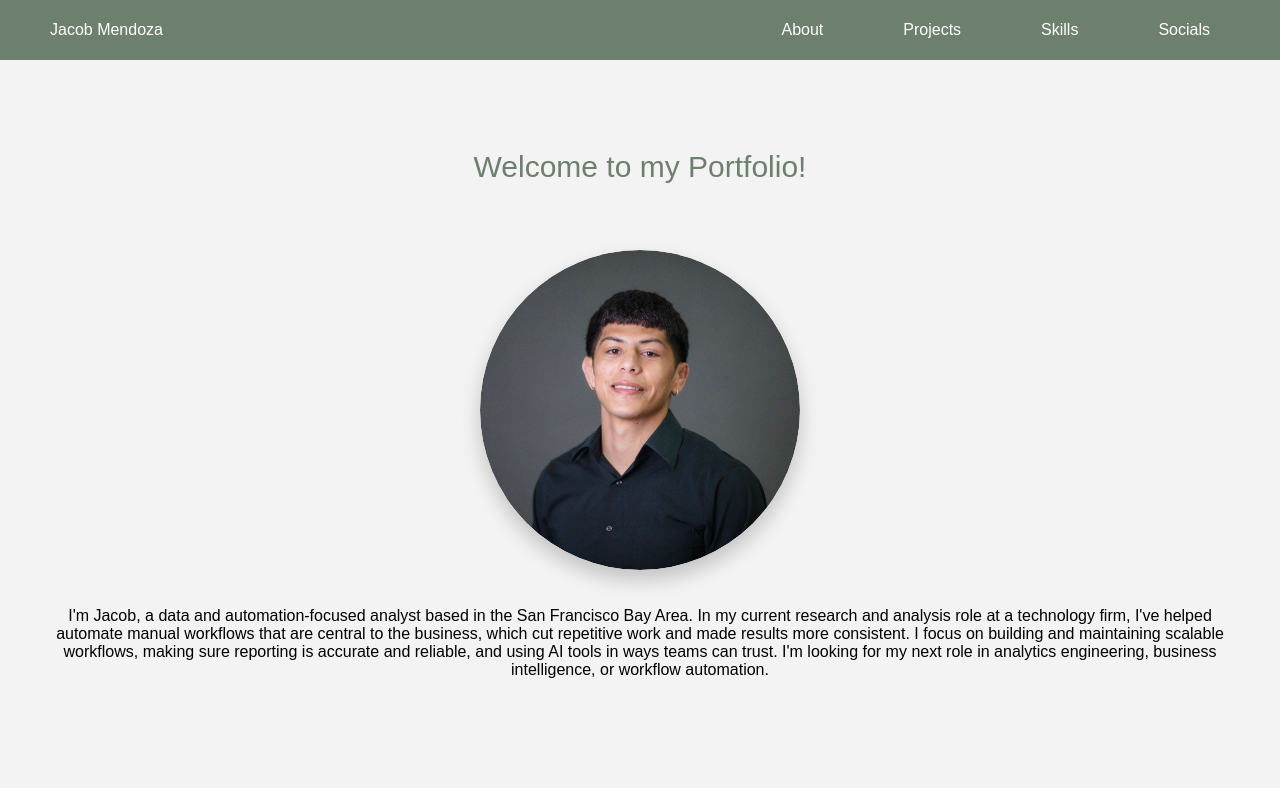
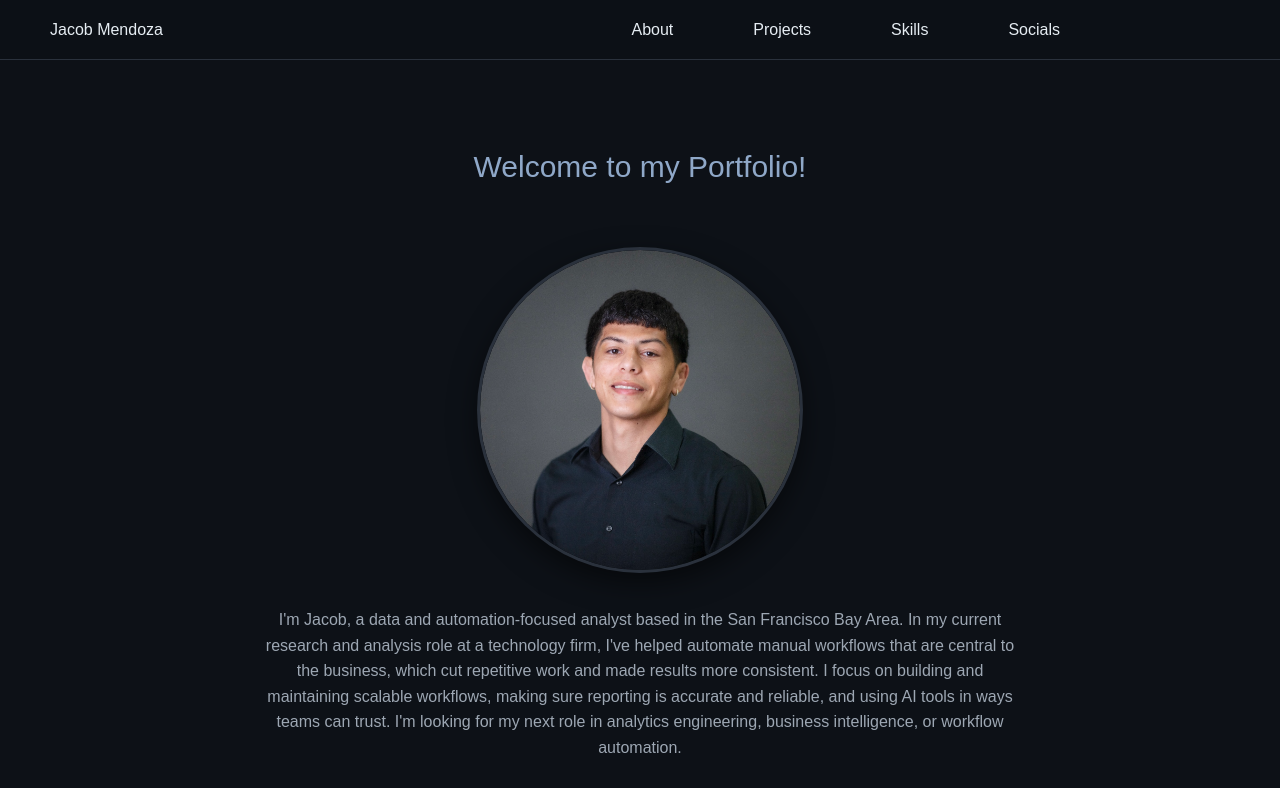
Before and after one commit to jaymendoza1014/portfolio-website, a plain HTML site: page index.html in a window 1280 px wide. Shown: the top 788 px of the page. Drawn offline with Linux system fonts and the light colour scheme; a web font is replaced by a local one.

Commit message:
Add dark theme with muted steel-blue accent
New styles/dark.css loaded after the existing stylesheets: neutral charcoal
background, dark cards and skill boxes, translucent top bar, and social
icons recolored to the accent.

Co-Authored-By: Claude Opus 5.5 <noreply@anthropic.com>

```diff
--- a/index.html
+++ b/index.html
@@ -15,6 +15,7 @@
         <link rel="stylesheet" href="styles/projects.css">
         <link rel="stylesheet" href="styles/skills.css">
         <link rel="stylesheet" href="styles/socials.css">
+        <link rel="stylesheet" href="styles/dark.css">
 
 
 
--- /dev/null
+++ b/styles/dark.css
@@ -0,0 +1,71 @@
+/* Dark theme: loaded last so it overrides the base styles */
+:root {
+    --bg: #0d1117;
+    --surface: #151b23;
+    --surface-raised: #1b222c;
+    --border: #2a313c;
+    --text: #e6edf3;
+    --text-muted: #9da7b3;
+    --accent: #8fa8c8;
+    --accent-strong: #b8c8de;
+}
+
+html { color-scheme: dark; }
+
+body {
+    background-color: var(--bg);
+    color: var(--text);
+}
+
+p { color: var(--text-muted); line-height: 1.6; }
+
+/* Top banner */
+.top-banner {
+    background-color: rgba(13, 17, 23, 0.85);
+    backdrop-filter: blur(8px);
+    -webkit-backdrop-filter: blur(8px);
+    border-bottom: 1px solid var(--border);
+    color: var(--text);
+    box-sizing: border-box;
+}
+.button a, .button a:visited { color: var(--text); }
+.button a:hover { color: var(--accent-strong); }
+
+/* Headings */
+.greeting,
+.project-header,
+.project-subject-header,
+.skills-header,
+.socials-header { color: var(--accent); }
+
+/* Intro */
+.headshot {
+    box-shadow: 0 0 0 3px var(--border), 0 10px 30px rgba(0, 0, 0, 0.6);
+}
+.bio p { max-width: 760px; margin-left: auto; margin-right: auto; }
+
+/* Project cards */
+.project-preview {
+    background-color: var(--surface);
+    border: 1px solid var(--border);
+    box-shadow: 0 4px 16px rgba(0, 0, 0, 0.4);
+}
+.project-preview:hover {
+    border-color: var(--accent);
+    box-shadow: 0 8px 24px rgba(0, 0, 0, 0.6);
+}
+a, a:visited, a:active { color: var(--text); }
+.project-description { color: var(--text); }
+.project-description p { color: var(--text-muted); }
+
+/* Skills */
+.skills { color: var(--text); }
+.skill-box {
+    background-color: var(--surface-raised);
+    border: 1px solid var(--border);
+    border-top: 3px solid var(--accent);
+}
+.skill-type { color: var(--accent-strong); }
+
+/* Social icons: recolor the green PNGs to the steel-blue accent (no hover color change) */
+.social-icon { filter: grayscale(1) brightness(1.35) sepia(0.4) hue-rotate(178deg) saturate(1.5); }
```
